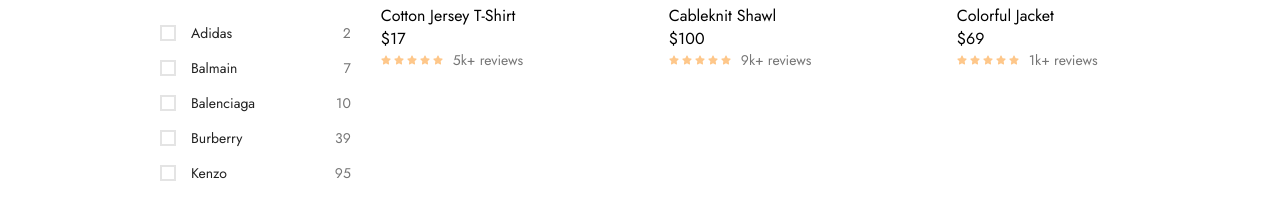
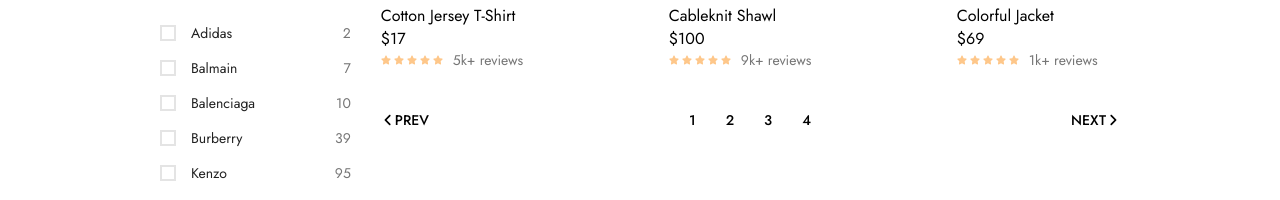
Before and after one commit to toyor009/ShopNow, a React (Create React App) app: page /shop in a window 1280 px wide. Shown: the part 991-1191 px from the top of the page. Built offline with nearby package versions, Linux system fonts and the light colour scheme.

Commit message:
"Add pagination and icons to ShopDetails component"

```diff
--- a/src/Components/Shop/ShopDetails/ShopDetails.css
+++ b/src/Components/Shop/ShopDetails/ShopDetails.css
@@ -256,6 +256,26 @@
   overflow-y: auto;
 }
 
+/* Pagination */
+
+.shopDetailsPagination {
+  display: flex;
+  justify-content: space-between;
+}
+
+.shopDetailsPagination p {
+  font-size: 14px;
+  font-weight: 500;
+  text-transform: uppercase;
+  display: flex;
+  align-items: center;
+}
+
+.paginationNum {
+  display: flex;
+  gap: 30px;
+}
+
 /* responsive */
 
 @media screen and (max-width: 1210px) {
--- a/src/Components/Shop/ShopDetails/ShopDetails.jsx
+++ b/src/Components/Shop/ShopDetails/ShopDetails.jsx
@@ -6,6 +6,7 @@ import StoreData from "../../../Data/StoreData";
 import { FiHeart } from "react-icons/fi";
 import { FaStar } from "react-icons/fa";
 import { IoFilterSharp, IoClose } from "react-icons/io5";
+import { FaAngleRight, FaAngleLeft } from "react-icons/fa6";
 
 const ShopDetails = () => {
   const [wishList, setWishList] = useState({});
@@ -126,7 +127,28 @@ const ShopDetails = () => {
                 ))}
               </div>
             </div>
-            <div className="shopDetailsPagination"></div>
+            <div className="shopDetailsPagination">
+              <div className="sdPaginationPrev">
+                <p>
+                  <FaAngleLeft />
+                  Prev
+                </p>
+              </div>
+              <div className="sdPaginationNumber">
+                <div className="paginationNum">
+                  <p>1</p>
+                  <p>2</p>
+                  <p>3</p>
+                  <p>4</p>
+                </div>
+              </div>
+              <div className="sdPaginationNext">
+                <p>
+                  Next
+                  <FaAngleRight />
+                </p>
+              </div>
+            </div>
           </div>
         </div>
       </div>
```
